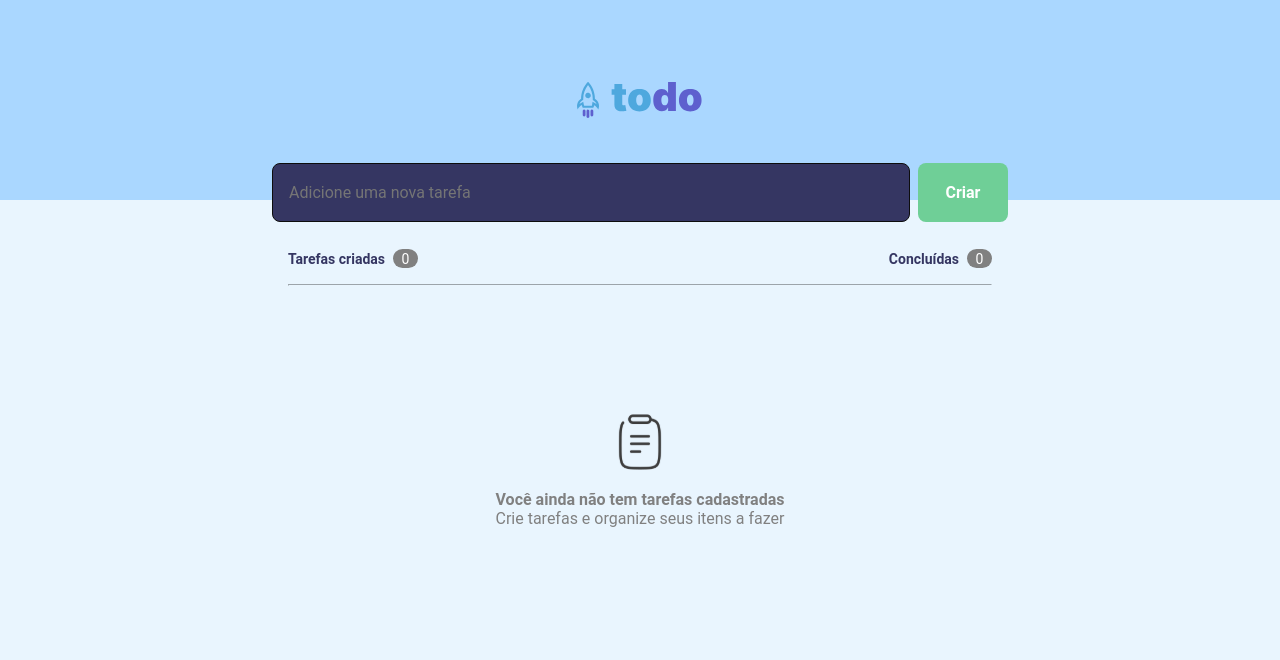
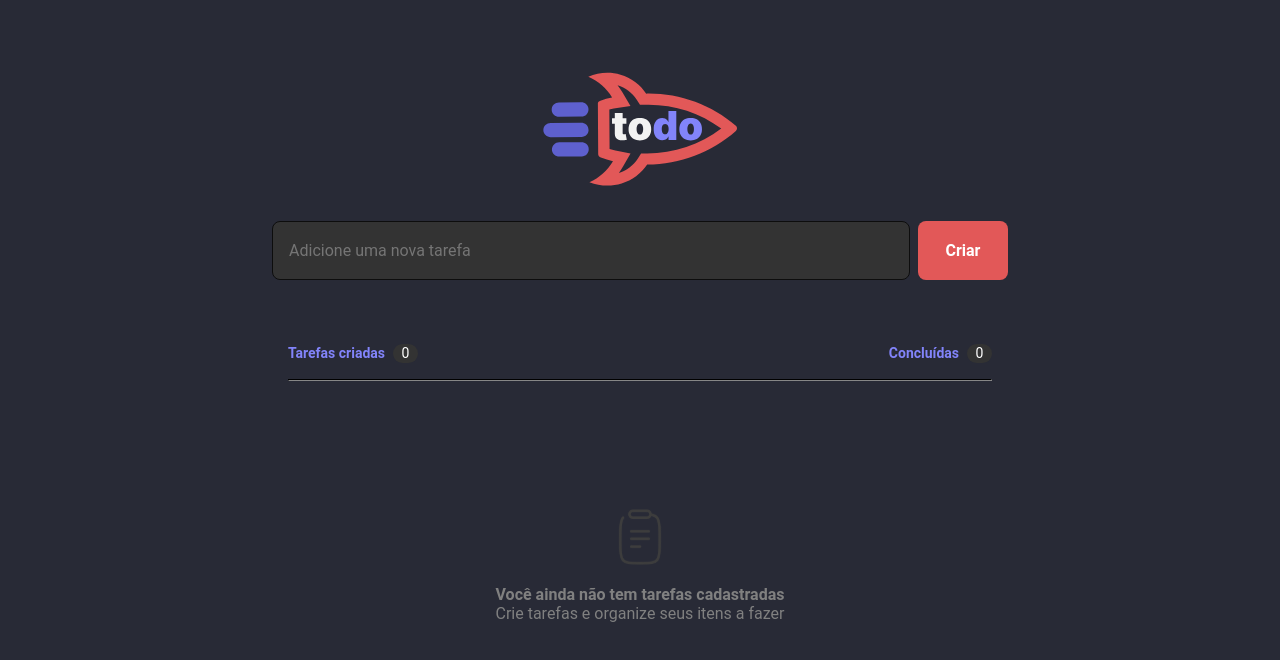
Before and after one commit to alexbruno10/todo-list, a React (Vite) app: page / in a window 1280 px wide. Shown: the top 660 px of the page. Built offline with nearby package versions, Linux system fonts and the light colour scheme.

Commit message:
Setting new layout

```diff
--- a/src/components/FormTask/style.scss
+++ b/src/components/FormTask/style.scss
@@ -2,7 +2,7 @@
     text-align: center;
     width: 100%;
     max-width: 46rem;
-    margin: -2.3rem auto;
+    margin: 1.3rem auto;
 
 
     form {
@@ -14,7 +14,7 @@
             width: 39.87rem;
             padding: 1rem;
 
-            background: var(--blue-input);
+            background: var(--gray-400);
             color: var(--white);
 
             border: 1px solid var(--gray-800);
@@ -26,7 +26,7 @@
         }
 
         button {
-            background: var(--gray-input);
+            background: var(--danger);
             margin-left: 0.5rem;
             height: 3.68rem;
             width: 5.62rem;
--- a/src/components/Header/style.scss
+++ b/src/components/Header/style.scss
@@ -1,5 +1,5 @@
 .header {
-    background-color: var(--blue-primary);
+    background-color: var(--gray-background);
     height: 12.5rem;
     width: 100%;
 
--- a/src/components/Tasks/style.scss
+++ b/src/components/Tasks/style.scss
@@ -6,7 +6,7 @@
     margin-top: 4rem;
 
     hr {
-        border-color: #e9f5fe;
+        border-color: var(--gray-400);
         margin-top: 1rem;
     }
 }
@@ -26,14 +26,14 @@
     align-items: center;
 
     p {
-        color: var(--blue-input);
+        color: var(--purple);
         font-size: 0.875rem;
     }
 
     span {
         color: var(--white);
         display: flex;
-        background-color: var(--gray-300);
+        background-color: var(--gray-400);
         font-size: 0.875rem;
         border-radius: 63rem;
         width: 1.56rem;
@@ -49,14 +49,14 @@
     align-items: center;
 
     p {
-        color: var(--blue-input);
+        color: var(--purple);
         font-size: 0.875rem;
     }
 
     span {
         color: var(--white);
         display: flex;
-        background-color: var(--gray-300);
+        background-color: var(--gray-400);
         font-size: 0.875rem;
         border-radius: 63rem;
         width: 1.56rem;
@@ -87,7 +87,7 @@
     padding-right: 1rem;
     justify-content: space-between;
     display: flex;
-    background-color: var(--blue-input);
+    background-color: var(--gray-400);
     color: var(--gray-100);
     width: 46rem;
     height: 4.5rem;
--- a/src/styles/global.scss
+++ b/src/styles/global.scss
@@ -11,6 +11,7 @@
 
   --green-500: #00875f;
   --gray-input: #6fcf97;
+  --gray-background: #282A36;
 
   --purple: #8284FA;
   --purple-dark: #5E60CE;
@@ -31,7 +32,7 @@
 }
 
 body {
-	background: #e9f5fe;
+	background: var(--gray-background);
 	color: var(--gray-300);
 	-webkit-font-smoothing: antialiased;
 }
```
Also changed, not shown: src/assets/Logo.svg.
